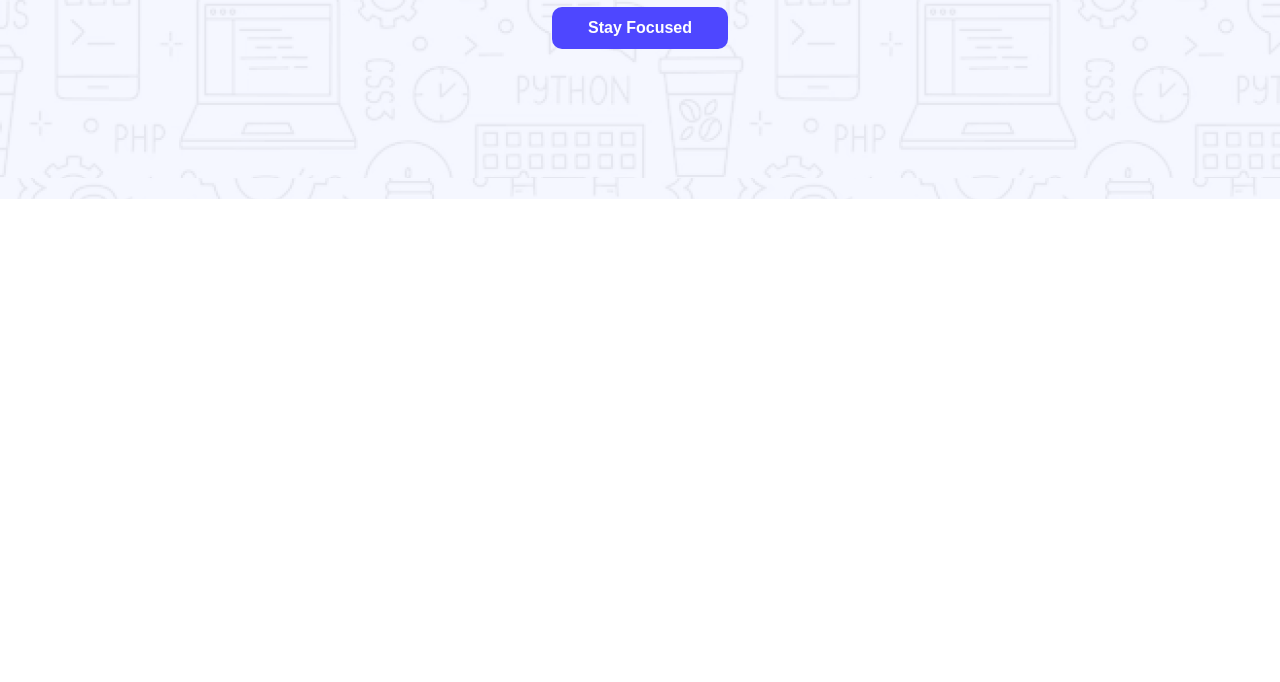
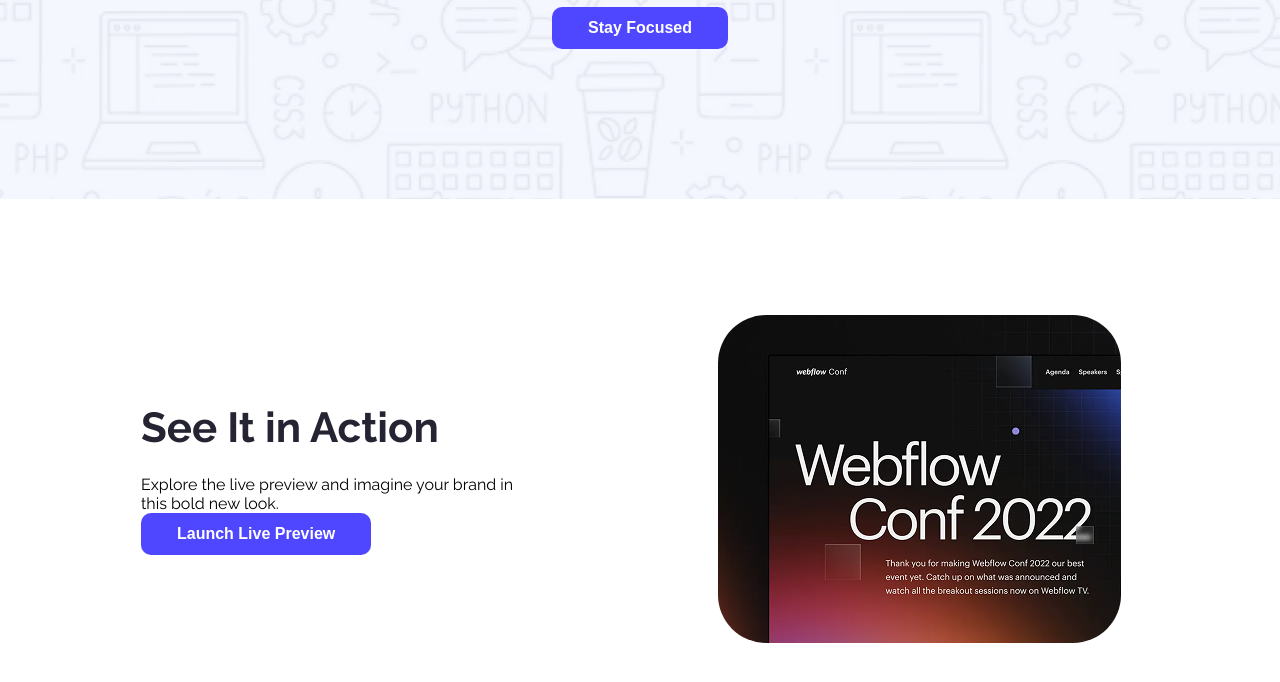
Before and after one commit to limon310/B12A01-landing-launchpad, a plain HTML site: page index.html in a window 1280 px wide. Shown: the part 474-1156 px from the top of the page. Before the commit the page ends 800 px from the top, so only its background shows below. Drawn offline with Linux system fonts and the light colour scheme.

Commit message:
action section added

```diff
--- a/index.html
+++ b/index.html
@@ -21,15 +21,22 @@
     <header>
         <nav class="nav-bar">
             <h2 class="inter-normal">LOGO</h2>
-            <a href="Sign Up"><button class="sign-up">Sign Up</button></a>
+            <a href=""><button class="btn-primery">Sign Up</button></a>
         </nav>
         <div class="hero">
             <h1>Cool Dark UI Template for Webflow Agencies!</h1>
-            <a href=""><button class="sign-up">Stay Focused</button></a>
+            <a href=""><button class="btn-primery">Stay Focused</button></a>
         </div>
     </header>
     <main>
-
+        <section class="action-section">
+            <div>
+               <h3 class="action-title">See It in Action</h3>
+               <p class="section-description">Explore the live preview and imagine your brand in this bold new look.</p>
+               <button class="btn-primery">Launch Live Preview</button>
+            </div>
+            <img src="./Assets/wc-mini.png" alt="">
+        </section>
     </main>
     <footer>
 
--- a/style/style.css
+++ b/style/style.css
@@ -21,6 +21,9 @@
 
 header{
     background-image: url('../Assets/Hero-bg.png');
+    background-repeat: no-repeat;
+    background-size: cover;
+    background-position: center;
 }
 .nav-bar{
     display: flex;
@@ -39,7 +42,7 @@ header{
 
 /* Shared Style */
 
-.sign-up{
+.btn-primery{
     font-size: 16px;
     font-weight: bold;
     color: #FFFFFF;
@@ -61,3 +64,28 @@ header{
     color: #252432;
     margin-bottom: 37px;
 }
+
+/* Action Section Style */
+
+.action-section{
+    display: flex;
+    justify-content: space-between;
+    gap: 200px;
+    margin: 116px 159px 116px 141px;
+    align-items: center;
+}
+
+.action-title{
+    font-size: 42px;
+    font-weight: bold;
+    color: #252432;
+    margin-bottom: 23px;
+}
+.action-description{
+    font-size: 24px;
+    color: #25243279;
+    margin-bottom: 23px;
+}
+.action-section img{
+    border-radius: 48px;
+}
```
